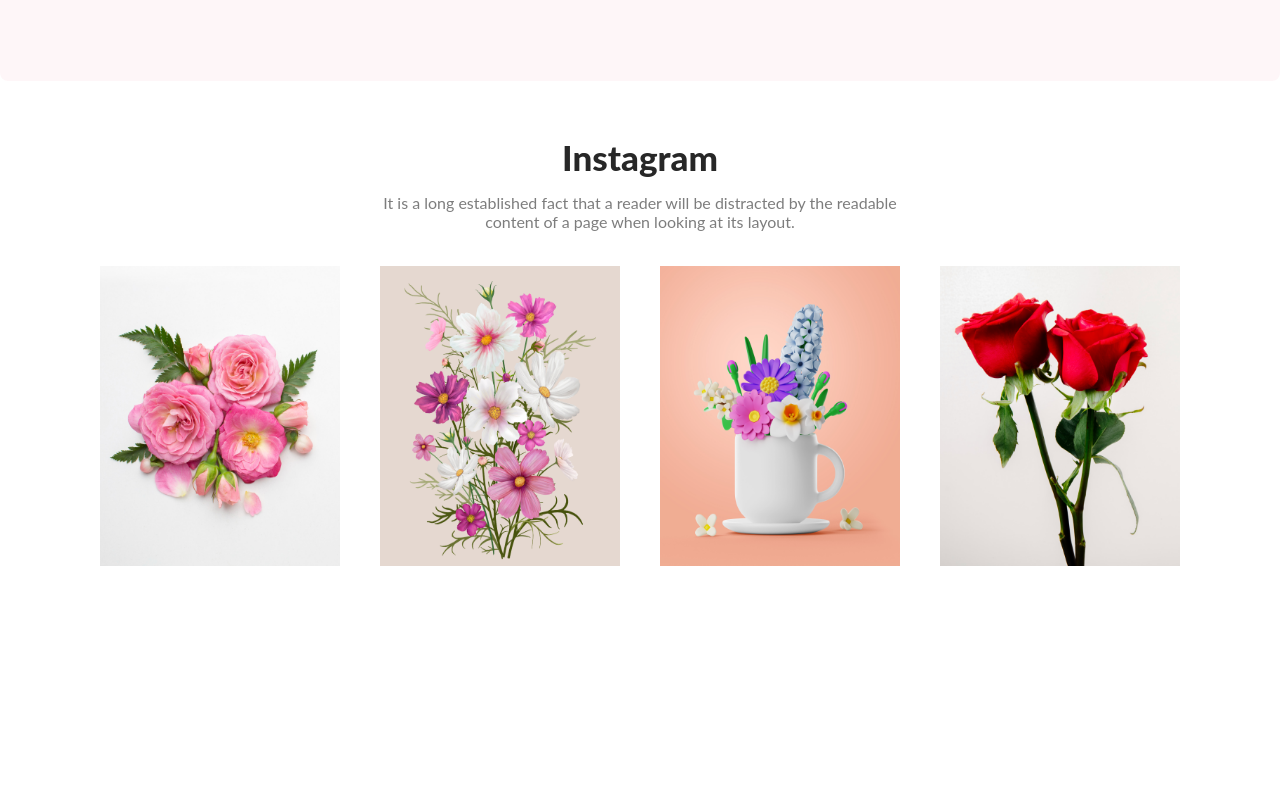
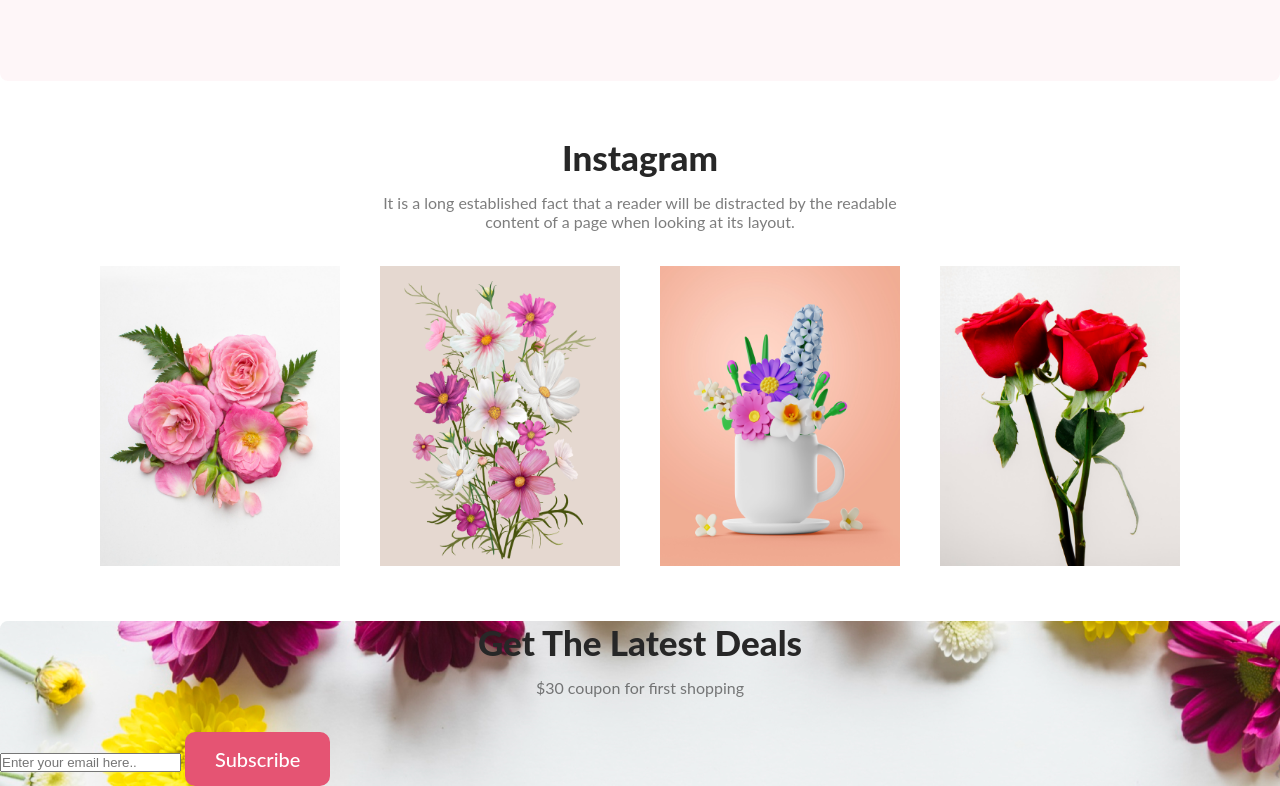
Before and after one commit to NafizUddin/first-assignment-repo, a plain HTML site: page index.html in a window 1280 px wide. Shown: the part 2437-3223 px from the top of the page. Before the commit the page ends 3003 px from the top, so only its background shows below. Drawn offline with Linux system fonts and the light colour scheme; files whose address does not match are found by name.

Commit message:
subscribe section initialized

```diff
--- a/index.html
+++ b/index.html
@@ -95,6 +95,18 @@
             </div>
         </section>
 
+        <!-- Latest Deal Section -->
+        <section>
+            <div class="latest-deal-container">
+                <h2 class="title">Get The Latest Deals</h2>
+                <p class="featured-description">$30 coupon for first shopping</p>
+                <div class="subscribe-bar">
+                    <input type="text" placeholder="Enter your email here..">
+                    <button class="primary-button">Subscribe</button>
+                </div>
+            </div>
+        </section>
+
     </main>
     <footer></footer>
 </body>
--- a/styles/styles.css
+++ b/styles/styles.css
@@ -236,3 +236,9 @@
     width: 240px;
     height: 300px;
 }
+
+/* Latest Deals section */
+
+.latest-deal-container{
+    background-image: url("../Rectangle\ 9.png");S
+}
```
